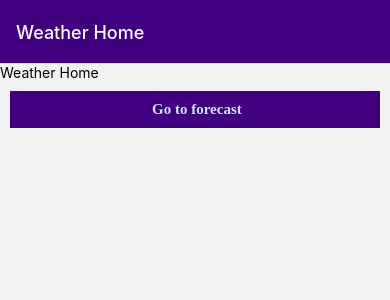
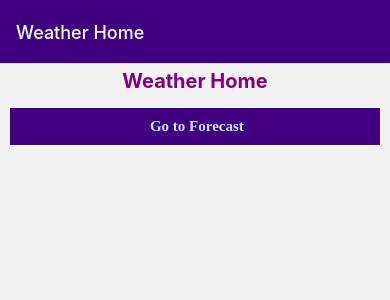
Before and after one commit to Anushaca1995/WeatherApp, a React Native app: screen / in a window 390 px wide. Shown: the top 300 px of the page. Built offline with nearby package versions, Linux system fonts and the light colour scheme.

Commit message:
Changed styles in weather

```diff
--- a/src/Navigator/index.js
+++ b/src/Navigator/index.js
@@ -1,7 +1,6 @@
 import {NavigationContainer} from '@react-navigation/native';
 import {createNativeStackNavigator} from '@react-navigation/native-stack';
-import WeatherHome from '../containers/WeatherHome';
-import WeatherList from '../containers/WeatherList';
+import {WeatherHome, WeatherList} from '../containers';
 const Navigator = () => {
   const Stack = createNativeStackNavigator();
 
--- a/src/containers/WeatherHome/index.js
+++ b/src/containers/WeatherHome/index.js
@@ -6,9 +6,9 @@ import {CustomButton} from '../../components';
 const WeatherHome = ({navigation}) => {
   return (
     <View style={styles.container}>
-      <Text>Weather Home</Text>
+      <Text style={styles.caption}>Weather Home</Text>
       <CustomButton
-        buttonText={'Go to forecast'}
+        buttonText={'Go to Forecast'}
         handleClick={() => navigation.navigate('ForeCast', {})}
       />
     </View>
--- a/src/containers/WeatherHome/styles.js
+++ b/src/containers/WeatherHome/styles.js
@@ -4,4 +4,11 @@ export default StyleSheet.create({
   container: {
     flex: 1,
   },
+  caption: {
+    fontSize: 20,
+    padding: 5,
+    fontWeight: 'bold',
+    textAlign: 'center',
+    color: '#800080',
+  },
 });
--- a/src/containers/WeatherList/index.js
+++ b/src/containers/WeatherList/index.js
@@ -5,7 +5,7 @@ import styles from './styles';
 const WeatherList = ({navigation}) => {
   return (
     <View style={styles.container}>
-      <Text>5 Day Forecast</Text>
+      <Text style={styles.caption}>5 Day Forecast</Text>
     </View>
   );
 };
--- a/src/containers/WeatherList/styles.js
+++ b/src/containers/WeatherList/styles.js
@@ -4,4 +4,11 @@ export default StyleSheet.create({
   container: {
     flex: 1,
   },
+  caption: {
+    fontSize: 20,
+    padding: 5,
+    fontWeight: 'bold',
+    textAlign: 'center',
+    color: '#800080',
+  },
 });
--- /dev/null
+++ b/src/containers/index.js
@@ -0,0 +1,4 @@
+import WeatherHome from './WeatherHome';
+import WeatherList from './WeatherList';
+
+export {WeatherHome, WeatherList};
```
Also changed, not shown: 1 other file (tests, documents, lock files or other folders).
